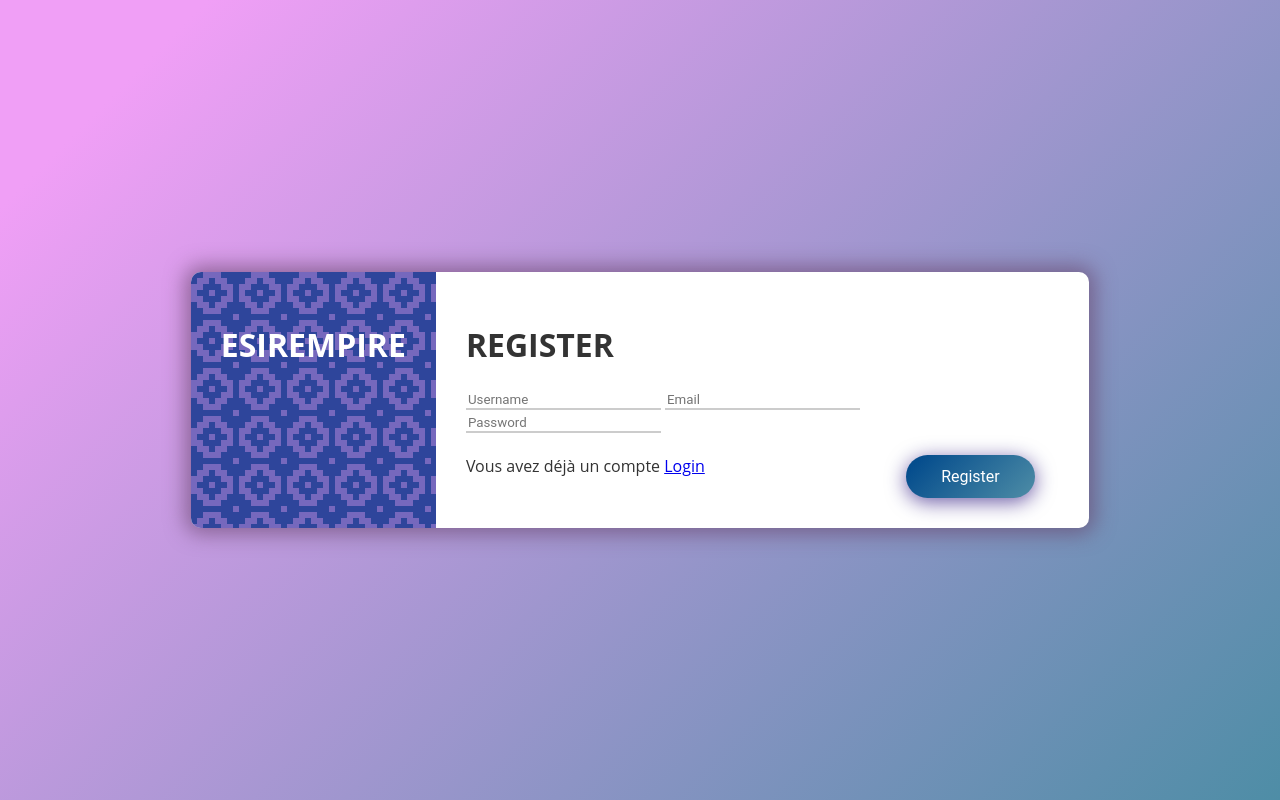
After one commit to Romeo-mz/ESIREMPIRE, a PHP site: page /register.php in a window 1280 px wide. The commit adds this page. Run offline with PHP 8.4, Linux system fonts and the light colour scheme.

Commit message:
Add Register to front

```diff
--- a/api/boundary/APIinterface/APIlogin.php
+++ b/api/boundary/APIinterface/APIlogin.php
@@ -18,6 +18,7 @@ class APIlogin
 
         switch ($request_method) {
             case 'POST':
+                echo("POST");
                 $this->postRequest();
                 break;
 
@@ -43,6 +44,7 @@ class APIlogin
             return;
         }
         $result = $this->controller->authentifier->login($username, $password, $univers);
+        echo($result);
 
         if($result == 0)
         {
--- a/api/controller/authentifier.php
+++ b/api/controller/authentifier.php
@@ -21,12 +21,14 @@ class Authentifier
         $user->bindParam(':username', $username);
         $user->bindParam(':univers', $univers);
 
+        $user->execute();
+
         if(!$user){
             echo "Error while preparing request";
             return false;
         }
 
-        $user->execute();
+
 
         $result = $user->fetch(PDO::FETCH_ASSOC);
 
--- a/front/login.php
+++ b/front/login.php
@@ -11,7 +11,7 @@
     <main>
         <div class="left">
             <div class="overlay">
-                <h1>ESIREMPIRE</h1>
+                <h1>ESIREMPIRE - Login</h1>
             </div>
 
 
--- /dev/null
+++ b/front/register.php
@@ -0,0 +1,34 @@
+<!DOCTYPE html>
+<html lang="en">
+<head>
+    <meta charset="UTF-8">
+    <meta http-equiv="X-UA-Compatible" content="IE=edge">
+    <meta name="viewport" content="width=device-width, initial-scale=1.0">
+    <link rel="stylesheet" href="css/login.css"/>
+    <title>ESIREMPIRE - register</title>
+</head>
+<body>
+    <main>
+        <div class="left">
+            <div class="overlay">
+                <h1>ESIREMPIRE</h1>
+            </div>
+
+
+        </div>
+        <div class="right">
+            <h1>REGISTER</h1>
+            <form action="../api/boundary/APIinterface/APIregister.php" method="post">
+                <input type="text" name="username" placeholder="Username" required>
+                <input type="text" name="email" placeholder="Email" required>
+                <input type="password" name="password" placeholder="Password" required>
+
+                <br/><br/>
+
+                <input type="submit" value="Register">
+            </form>
+            <span class="register">Vous avez déjà un compte <a href="login.php">Login</a></p>
+        </div>
+    </main>
+</body>
+</html>
```
Also changed, not shown: api/boundary/DBinterface/DBinterface.php (+4 -4 lines).
